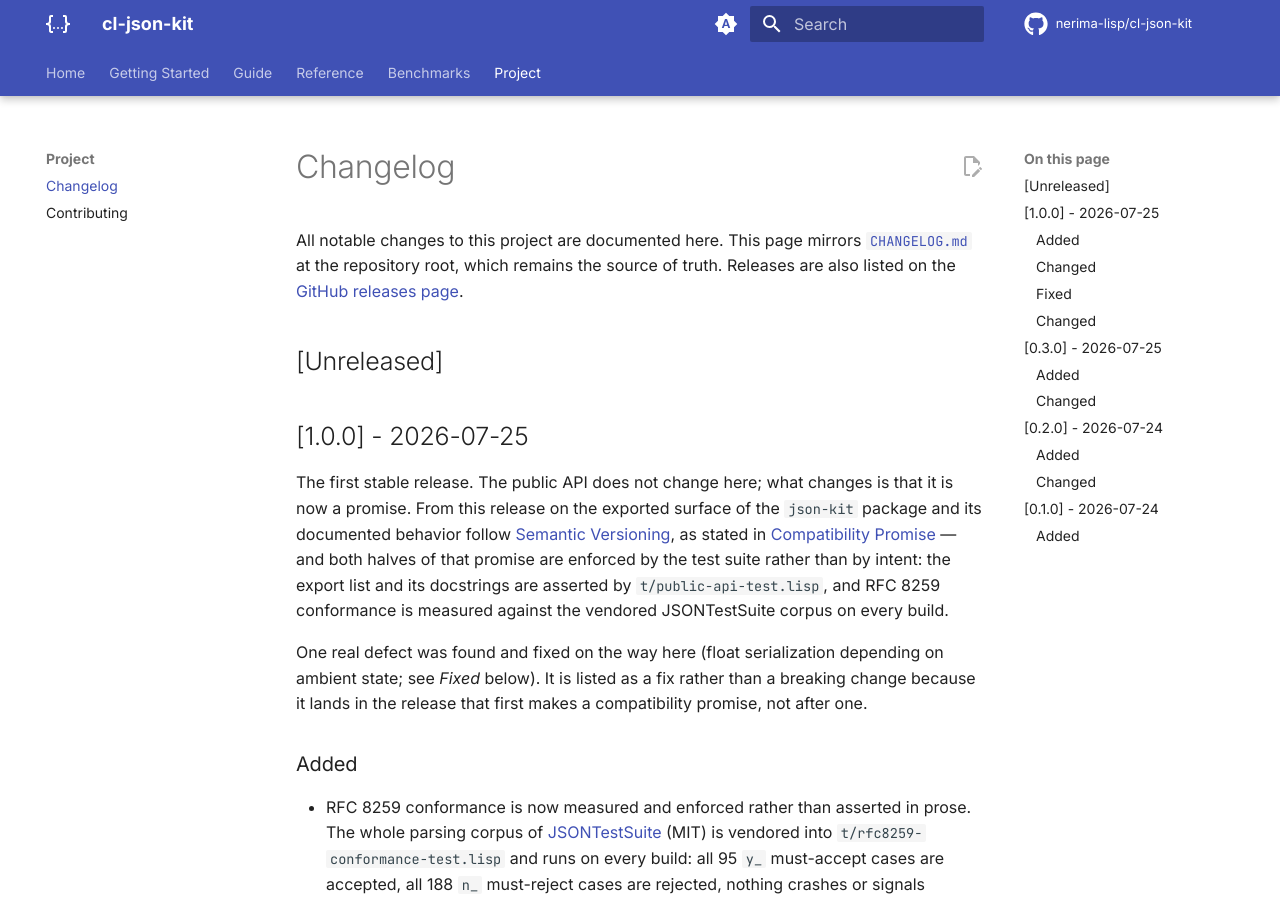
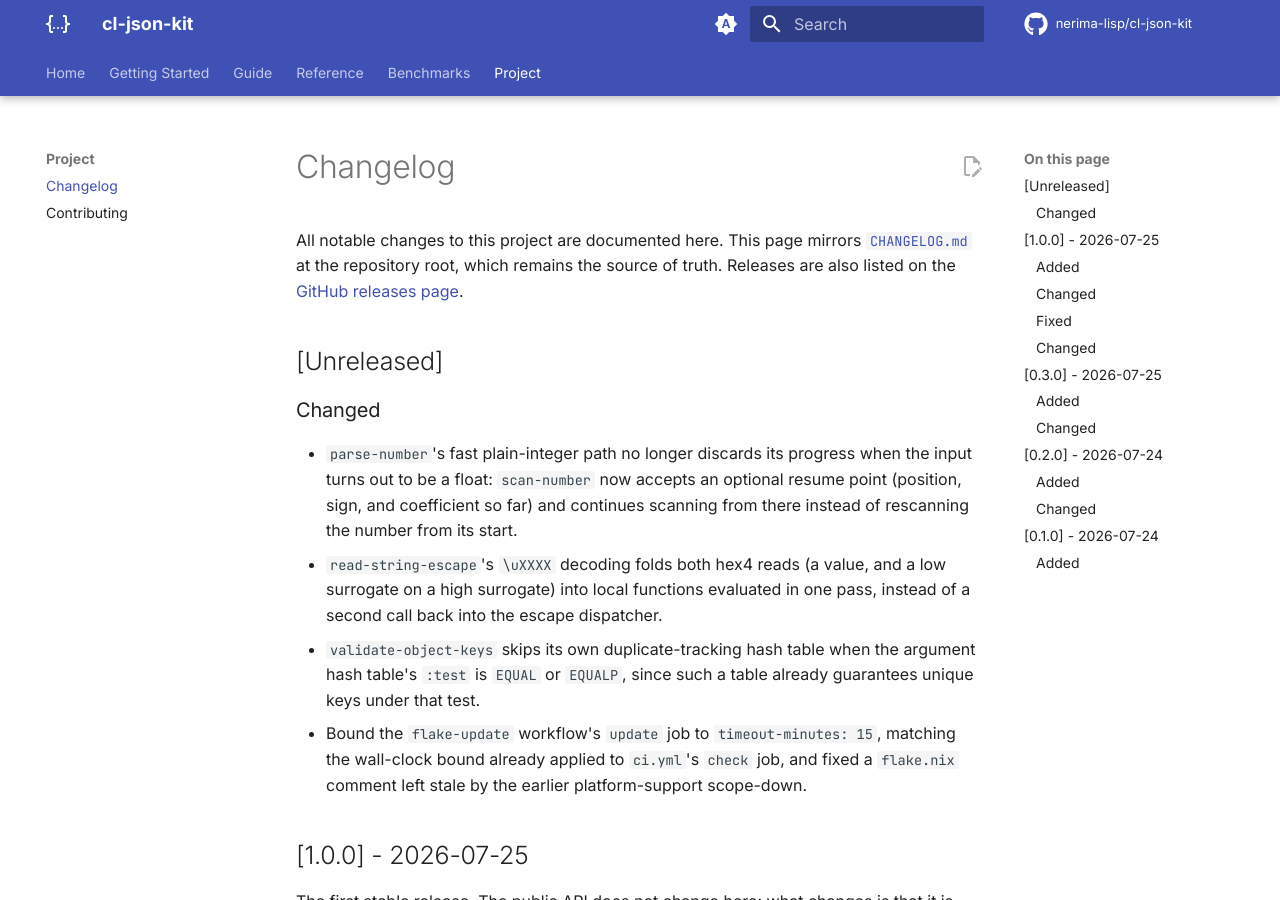
Before and after one commit to nerima-lisp/cl-json-kit, an MkDocs documentation site: the page built from docs/src/changelog.md, in a window 1280 px wide and 900 px high. Built offline with MkDocs 1.6.1 and Material for MkDocs 9.7.7, drawn with Linux system fonts in a browser that asks for light colours; comment, search, counter and statistics services are not loaded.

Commit message:
docs: changelog entries for the scanner-locality refactor and CI chore (#23)
Records #21 (flake.nix comment fix, flake-update timeout) and #22
(resumable scan-number, escape-decode locality, EQUAL/EQUALP writer
fast path) under Unreleased, ahead of the next release.

```diff
--- a/docs/src/changelog.md
+++ b/docs/src/changelog.md
@@ -6,6 +6,24 @@ at the repository root, which remains the source of truth. Releases are also
 listed on the [GitHub releases page](https://github.com/nerima-lisp/cl-json-kit/releases).
 
 ## [Unreleased]
+
+### Changed
+
+- `parse-number`'s fast plain-integer path no longer discards its progress
+  when the input turns out to be a float: `scan-number` now accepts an
+  optional resume point (position, sign, and coefficient so far) and
+  continues scanning from there instead of rescanning the number from its
+  start.
+- `read-string-escape`'s `\uXXXX` decoding folds both hex4 reads (a value,
+  and a low surrogate on a high surrogate) into local functions evaluated in
+  one pass, instead of a second call back into the escape dispatcher.
+- `validate-object-keys` skips its own duplicate-tracking hash table when the
+  argument hash table's `:test` is `EQUAL` or `EQUALP`, since such a table
+  already guarantees unique keys under that test.
+- Bound the `flake-update` workflow's `update` job to `timeout-minutes: 15`,
+  matching the wall-clock bound already applied to `ci.yml`'s `check` job,
+  and fixed a `flake.nix` comment left stale by the earlier platform-support
+  scope-down.
 
 ## [1.0.0] - 2026-07-25
 
```
Also changed, not shown: CHANGELOG.md.
